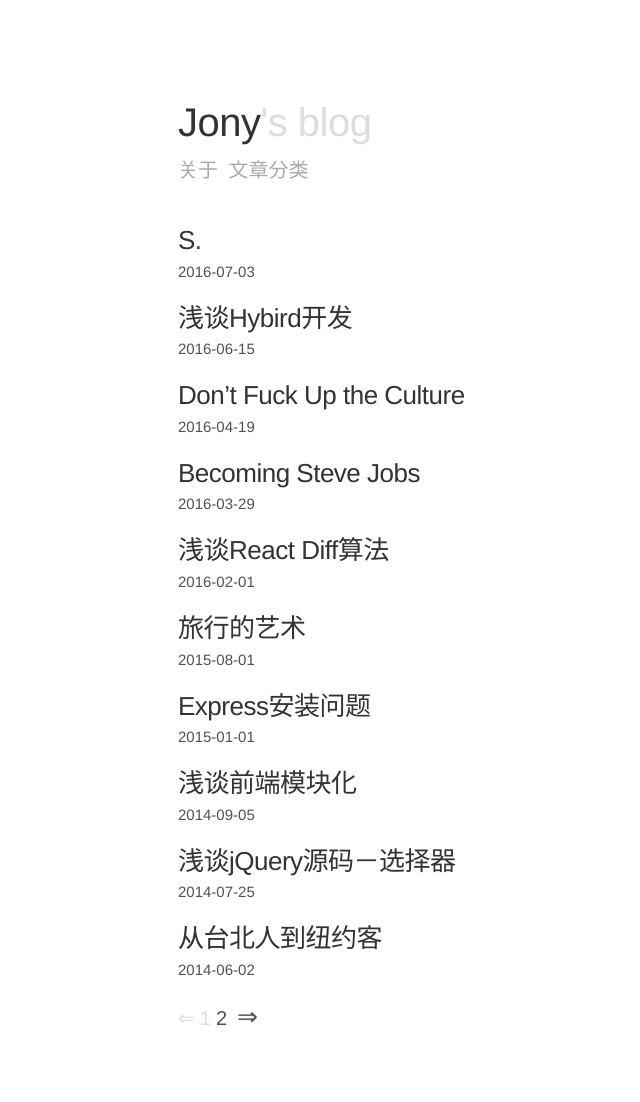
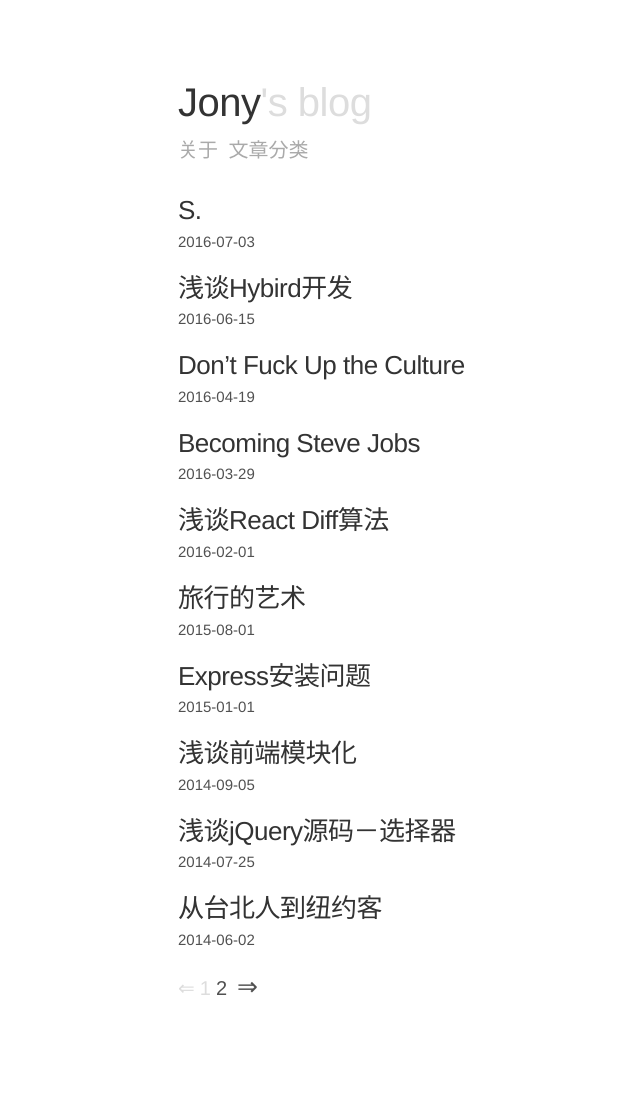
Before and after one commit to JonnyCheng/jonnycheng.github.io, a Jekyll site: the page built from index.html, in a window 1280 px wide. Shown: the whole page, without its empty margins (102-742 px from the left). Built offline with Jekyll 4.4.1, drawn with Linux system fonts in a browser that asks for light colours; the list of posts is cut into pages by our own code; after the commit the page ends 1072 px from its top, so only the background shows below that.

Commit message:
modify config

```diff
--- a/css/main.scss
+++ b/css/main.scss
@@ -266,7 +266,7 @@ tbody tr:nth-child(odd) th {
   margin-right: auto;
 
   @media (min-width: 38rem){
-    padding: 5rem 1rem;
+    padding: 4rem 1rem 5rem;
 }
 }
 
@@ -307,7 +307,7 @@ span {
 }
 
 .masthead-nav {
-    margin-bottom: 2rem;
+    margin-bottom: 1.5rem;
 
     a {
       color: #aaa;
```
